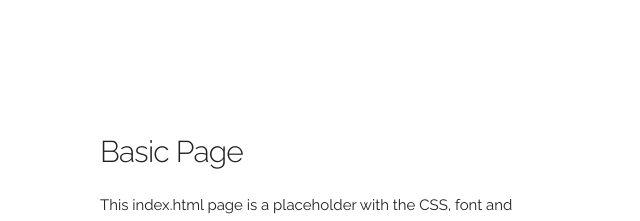
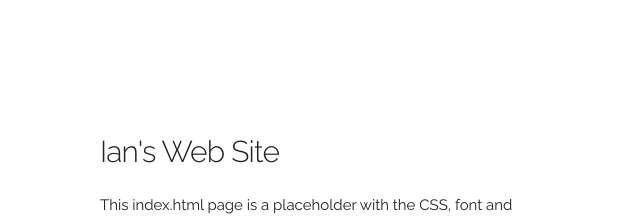
Before and after one commit to harryhinge/SimpleWebServer, a plain HTML site: page index.html in a window 1280 px wide. Shown: the part 108-329 px from the top of the page, without its empty margins (60-700 px from the left). Drawn offline with Linux system fonts and the light colour scheme.

Commit message:
changed index

```diff
--- a/index.html
+++ b/index.html
@@ -5,7 +5,7 @@
   <!-- Basic Page Needs
   –––––––––––––––––––––––––––––––––––––––––––––––––– -->
   <meta charset="utf-8">
-  <title>Your page title here :)</title>
+  <title>Ian's Web Site</title>
   <meta name="description" content="">
   <meta name="author" content="">
 
@@ -34,7 +34,7 @@
   <div class="container">
     <div class="row">
       <div class="one-half column" style="margin-top: 25%">
-        <h4>Basic Page</h4>
+        <h4>Ian's Web Site</h4>
         <p>This index.html page is a placeholder with the CSS, font and favicon. It's just waiting for you to add some content! If you need some help hit up the <a href="http://www.getskeleton.com">Skeleton documentation</a>.</p>
       </div>
     </div>
```
